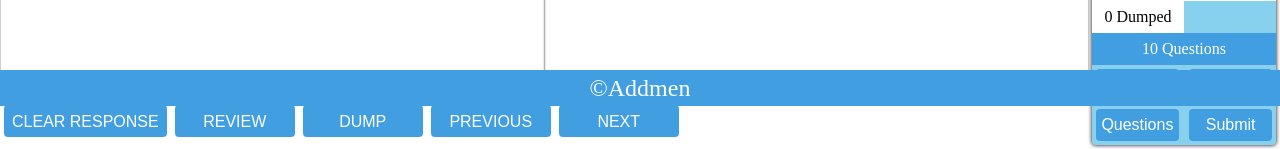
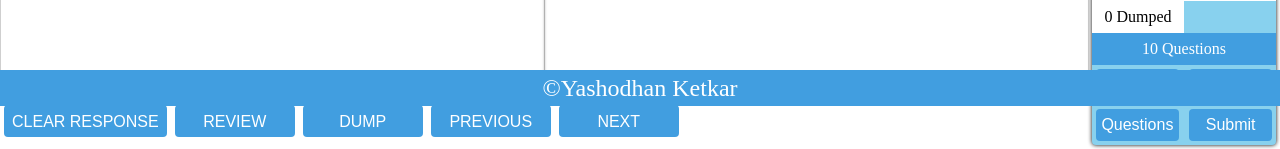
Before and after one commit to yashodhanketkar/exam-panel, a Next.js app: page / in a window 1280 px wide. Shown: the part 694-843 px from the top of the page. Built offline with nearby package versions, Linux system fonts and the light colour scheme.

Commit message:
0.1.2
--- patch 1 ---

1. Changed footer text.

```diff
--- a/src/component/MainUI/index.tsx
+++ b/src/component/MainUI/index.tsx
@@ -13,7 +13,7 @@ export default function MainUI(props: mainuiProps) {
     <>
       <header className={headerClass.join(" ")}>DEMO ONLINE TEST</header>
       <main className={styles.main}>{children}</main>
-      <footer className={footerClass.join(" ")}>©Addmen</footer>
+      <footer className={footerClass.join(" ")}>©Yashodhan Ketkar</footer>
     </>
   );
 }
```
